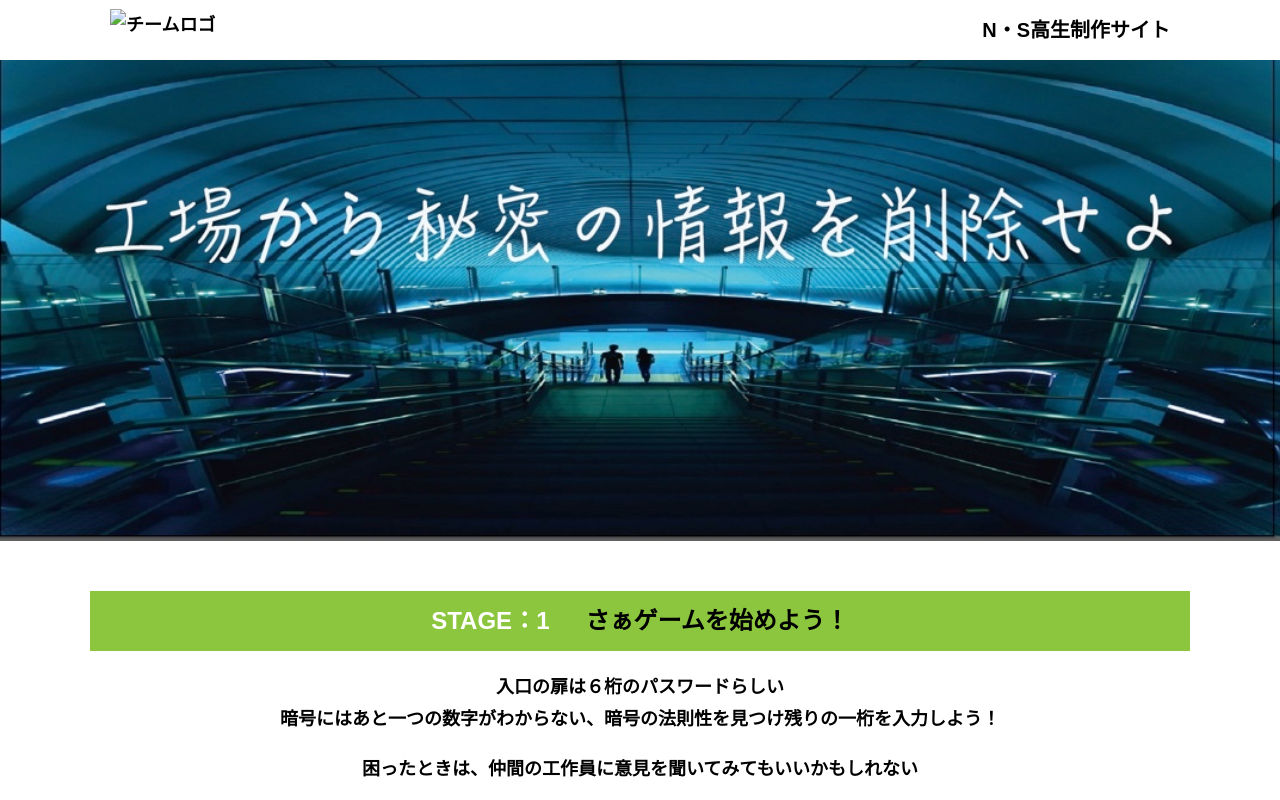
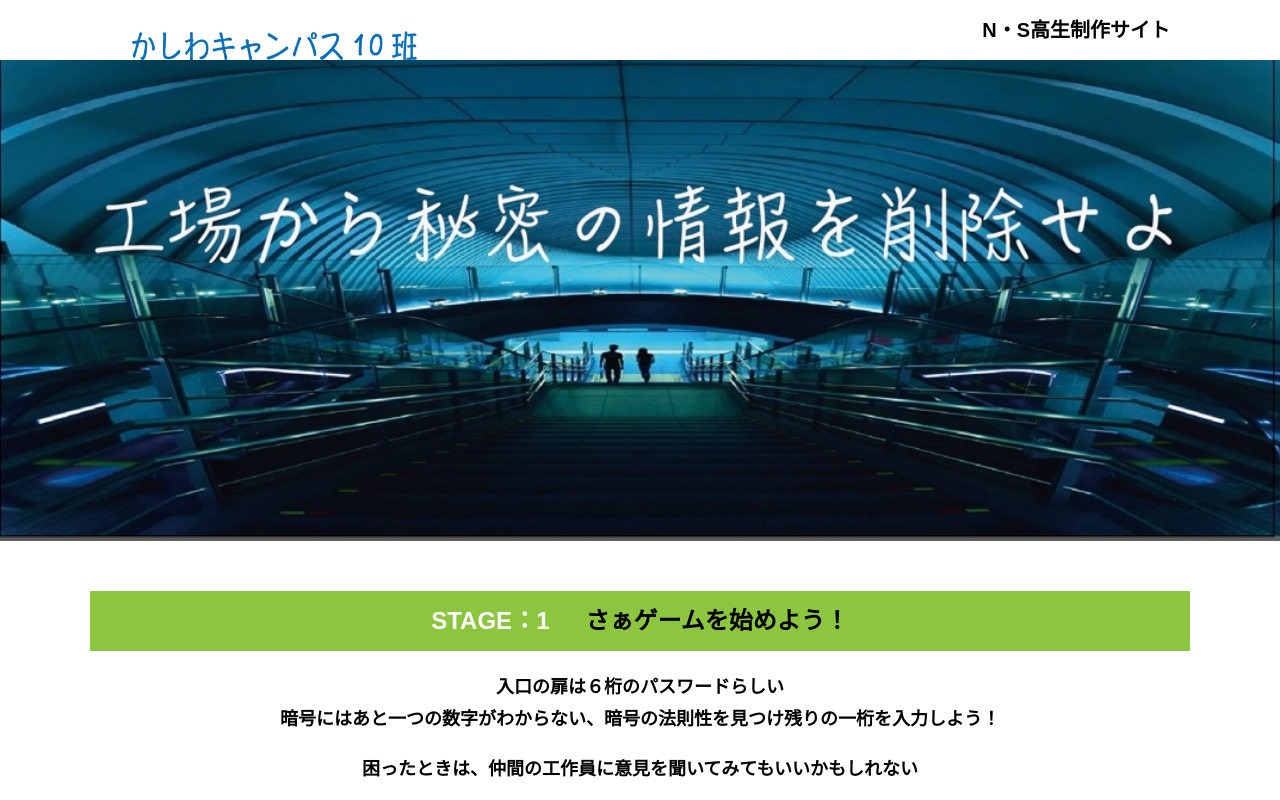
Before and after one commit to eijitakahasi/alfa-kashiwa-10pan, a plain HTML site: page main.html in a window 1280 px wide. Shown: the top 800 px of the page. Drawn offline with nearby package versions, Linux system fonts and the light colour scheme.

Commit message:
Update main.html

```diff
--- a/main.html
+++ b/main.html
@@ -17,7 +17,7 @@
   </svg>
   <header class="header">
     <div class="container">
-      <div class="header__logo"><img src="A69A89D8-0BEC-4CE5-B056-6DD903F70F26_1_201_a.jpeg"alt="チームロゴ"></div>
+      <div class="header__logo"><img src="assets/images/A69A89D8-0BEC-4CE5-B056-6DD903F70F26_1_201_a.jpeg"alt="チームロゴ"></div>
       <div class="header__name">N・S高生制作サイト</div>
     </div>
   </header>
```
